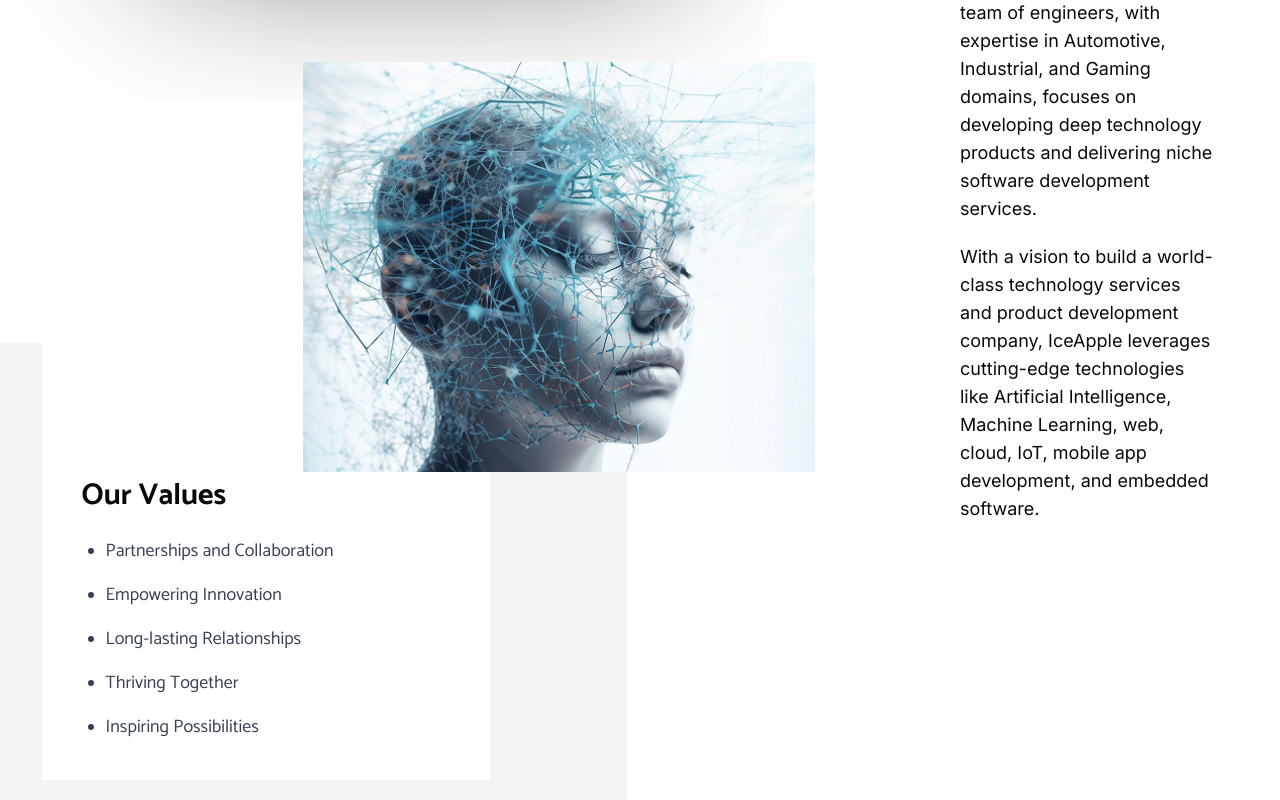
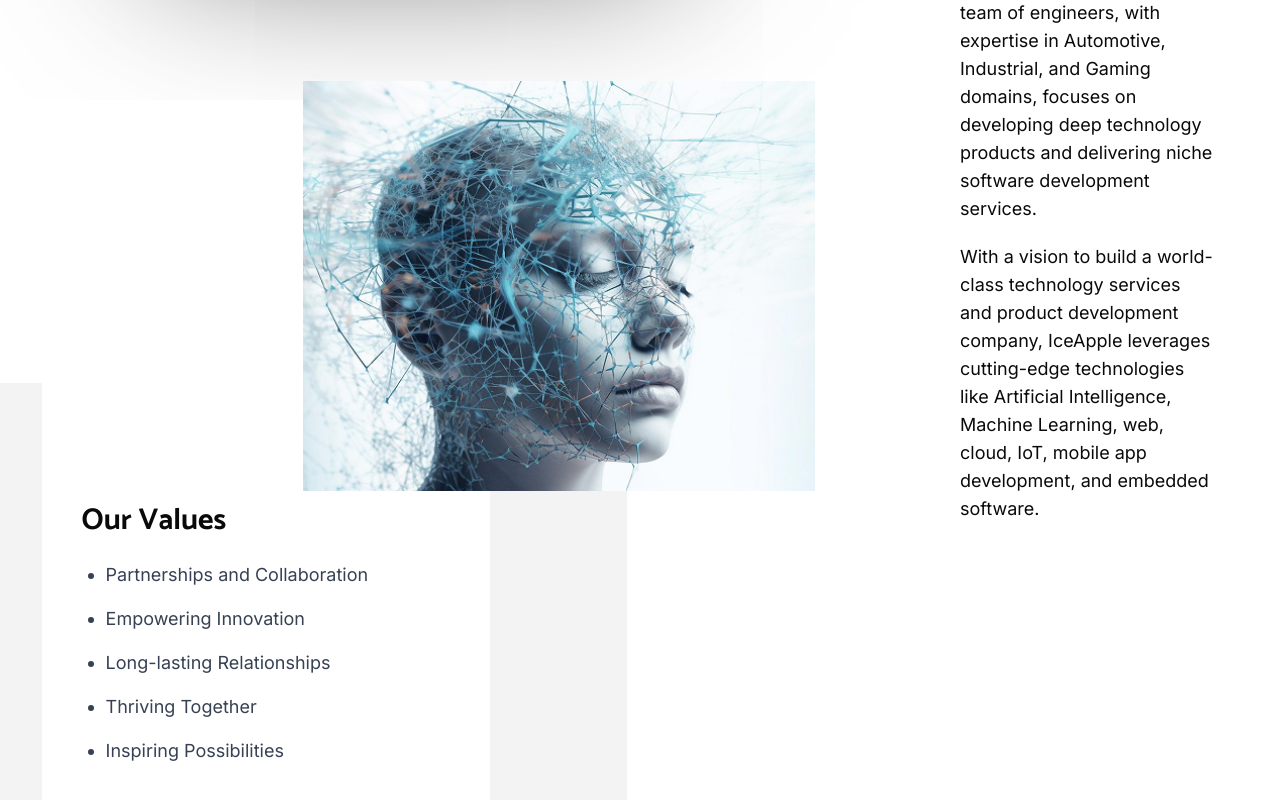
Before and after one commit to ThirstyNeuronsTeam/iceapple-website, a Next.js app: page / in a window 1280 px wide. Shown: the part 1425-2225 px from the top of the page. Built offline with nearby package versions, Linux system fonts and the light colour scheme.

Commit message:
about us content map update

```diff
--- a/data/home-page/home-page.json
+++ b/data/home-page/home-page.json
@@ -11,6 +11,8 @@
       }
     ],
     "aboutUs": {
+      "aboutImageOne": "/assets/general/home-page/about-image-1.jpg",
+      "aboutImageTwo": "/assets/general/home-page/about-image-2.jpg",
       "smallText": "A brief overview of ‘About us’",
       "heading": "Driven by the desire to drive innovation.",
       "content": [
--- a/src/app/page.tsx
+++ b/src/app/page.tsx
@@ -1,3 +1,4 @@
+import content from "../../data/home-page/home-page.json";
 import AboutUsSection from "@/components/home/about-us";
 import HeroSection from "@/components/home/hero-section";
 import React from "react";
@@ -6,7 +7,7 @@ const Home: React.FC = () => {
   return (
     <section>
       <HeroSection />
-      <AboutUsSection />
+      <AboutUsSection aboutUsData={content.home.aboutUs} />
     </section>
   );
 };
--- a/src/components/home/about-us/index.tsx
+++ b/src/components/home/about-us/index.tsx
@@ -1,23 +1,37 @@
 "use client";
 import React from "react";
-import homePageData from "../../../../data/home-page/home-page.json";
+// import homePageData from "../../../../data/home-page/home-page.json";
 import Image from "next/image";
 import { useDeviceType } from "../../../../hooks/useDeviceType";
 // import BannerSectionDetail from "@/components/common/section-detail";
 
-const AboutUsSection: React.FC = () => {
+type AboutUsProps = {
+  aboutUsData: {
+    aboutImageOne: string;
+    aboutImageTwo: string;
+    smallText: string;
+    heading: string;
+    content: string[];
+    ourValues: {
+      title: string;
+      listItem: string[];
+    }[];
+  };
+};
+
+const AboutUs: React.FC<AboutUsProps> = ({ aboutUsData }) => {
   //   const isBtnShow = true;
   //   const page = "home";
   //   const heroSection = heroData[page]?.heroSection || [];
   const deviceType = useDeviceType();
 
   return (
-    <article className="relative before:hidden sm:before:block sm:before:vi before:content-[''] before:absolute before:-top-40 before:h-[500px] before:left-0 before:bg-[#ffffff] before:w-[49vw] after:content-[''] after:absolute after:bottom-100 sm:after:bottom-20 after:h-[600px] sm:after:h-[900px] after:left-0 after:bg-[#F3F3F3] after:w-full sm:after:w-[49vw] after:-z-1 pt-20 pb-200 w-full">
+    <article className="relative before:hidden sm:before:block sm:before:vi before:content-[''] before:absolute before:-top-40 before:h-[500px] before:left-0 before:bg-[#ffffff] before:w-[49vw] after:content-[''] after:absolute after:bottom-0 sm:after:bottom-0 after:h-[648px] sm:after:h-[600px] after:left-0 after:bg-[#F3F3F3] after:w-full sm:after:w-[49vw] after:-z-1 pt-20 pb-110 w-full">
       <div className="container mx-auto flex flex-col sm:grid sm:grid-cols-1 lg:grid-cols-3 gap-y-4 sm:gap-16">
         <div className="relative col-span-2 px-5 sm:px-40">
           <div className="relative aspect-[5/4] w-48 sm:w-full max-w-lg shadow-[0_6px_20px_rgba(0,0,0,40%)] sm:shadow-[0_42px_173px_rgba(0,0,0,70%)] overflow-hidden z-10">
             <Image
-              src="/assets/general/home-page/about-image-2.jpg"
+              src={aboutUsData.aboutImageTwo}
               alt="Tech Lens"
               fill
               className="object-cover"
@@ -25,74 +39,66 @@ const AboutUsSection: React.FC = () => {
           </div>
           <div className="shadow-[0_6px_20px_rgba(0,0,0,40%)] sm:shadow-none absolute bottom-[55%] sm:bottom-[5%] right-5 sm:right-[2%] aspect-[5/4] w-48 sm:w-full max-w-lg overflow-hidden z-20">
             <Image
-              src="/assets/general/home-page/about-image-1.jpg"
+              src={aboutUsData.aboutImageOne}
               alt="AI Face"
               fill
               className="object-cover"
             />
           </div>
-          {deviceType === "desktop" ? (
-            <div className="w-md sm:absolute -bottom-[25%] left-[5%] right-0 z-0 bg-white p-10 sm:pt-200">
-              <h3 className="text-3xl font-bold mb-6">Our Values</h3>
-              <ul className="grid grid-cols-1 gap-y-4 text-gray-700 text-lg list-disc pl-6">
-                <li>Partnerships and Collaboration</li>
-                <li>Empowering Innovation</li>
-                <li>Long-lasting Relationships</li>
-                <li>Thriving Together</li>
-                <li>Inspiring Possibilities</li>
+          {deviceType === "desktop"
+            ? aboutUsData.ourValues.map((item, index) => (
+                <div
+                  key={index}
+                  className="w-md sm:absolute -bottom-[25%] left-[5%] right-0 z-0 bg-white p-10 sm:pt-200"
+                >
+                  <h3 className="text-3xl font-bold mb-6">{item.title}</h3>
+                  <ul className="grid grid-cols-1 gap-y-4 text-gray-700 text-lg list-disc pl-6 font-inter">
+                    {item.listItem.map((list, index) => (
+                      <li key={index}>{list}</li>
+                    ))}
                   </ul>
                 </div>
-          ) : (
-            ""
-          )}
+              ))
+            : ""}
         </div>
-
         <div className="z-30 col-span-2 sm:col-span-1 px-5 sm:px-0">
           <div className="flex items-center gap-4 mb-2 sm:mb-0">
             <div className="w-[8px] sm:w-[30px] h-[5px] bg-[#0B68FF]"></div>
             <p className="text-blue-600 font-semibold text-xs sm:text-2xl">
-              A brief overview of ‘About us’
+              {aboutUsData.smallText}
             </p>
           </div>
           <h2 className="text-[22px] sm:text-7xl font-bold leading-none mb-2 sm:mb-11">
-            Driven by the desire to drive innovation.
+            {aboutUsData.heading}
           </h2>
           <div className="sm:px-16 font-inter">
-            <p className="text-sm sm:text-lg mb-5">
-              We are a dynamic technology company providing innovative and
-              cost-effective solutions for businesses across industries. Our
-              passionate team of engineers, with expertise in Automotive,
-              Industrial, and Gaming domains, focuses on developing deep
-              technology products and delivering niche software development
-              services.
+            {aboutUsData.content.map((item, index) => (
+              <p className="text-sm sm:text-lg mb-5" key={index}>
+                {item}
               </p>
-            <p className="text-sm sm:text-lg">
-              With a vision to build a world-class technology services and
-              product development company, IceApple leverages cutting-edge
-              technologies like Artificial Intelligence, Machine Learning, web,
-              cloud, IoT, mobile app development, and embedded software.
-            </p>
+            ))}
           </div>
         </div>
-        {deviceType === "mobile" ? (
-          <div className="bg-white p-5 text-right w-max self-end">
+        {deviceType === "mobile"
+          ? aboutUsData.ourValues.map((item, index) => (
+              <div
+                className="bg-white p-5 text-right w-max self-end"
+                key={index}
+              >
                 <h3 className="text-lg sm:text-3xl font-bold mb-2 sm:mb-6">
-              Our Values
+                  {item.title}
                 </h3>
                 <ul className="flex flex-col items-end gap-y-2 text-gray-700 text-sm sm:text-lg list-disc pl-6 font-inter">
-              <li>Partnerships and Collaboration</li>
-              <li>Empowering Innovation</li>
-              <li>Long-lasting Relationships</li>
-              <li>Thriving Together</li>
-              <li>Inspiring Possibilities</li>
+                  {item.listItem.map((list, index) => (
+                    <li key={index}>{list}</li>
+                  ))}
                 </ul>
               </div>
-        ) : (
-          ""
-        )}
+            ))
+          : ""}
       </div>
     </article>
   );
 };
 
-export default AboutUsSection;
+export default AboutUs;
```
Lines whose indentation alone changed are shown as unchanged.
